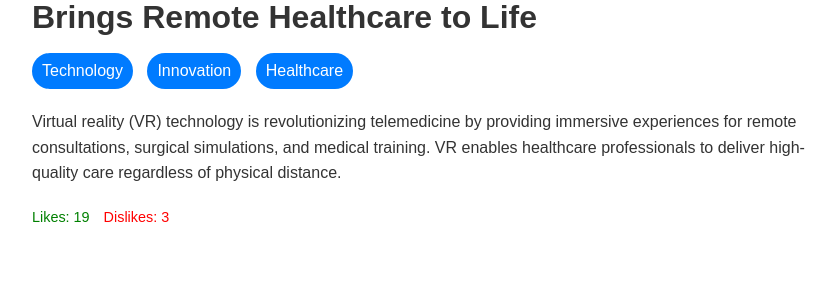
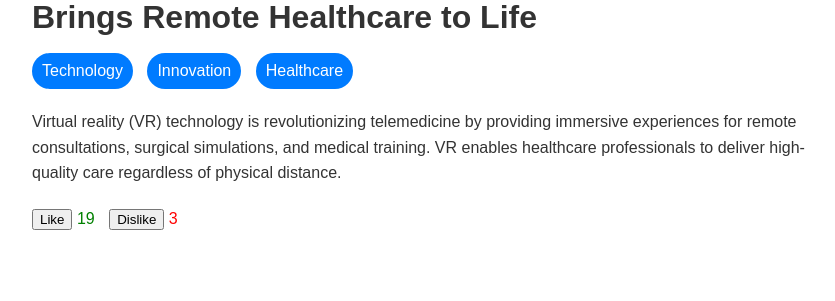
Before and after one commit to monika4445/django-news-api, a Django app: page /news/9/ in a window 1280 px wide. Shown: the part 499-800 px from the top of the page, without its empty margins (208-1043 px from the left). Run offline with Django 4.2, Linux system fonts and the light colour scheme; data comes from the database, SQL or seed files in the repository; both versions use the stored data as it was after the commit.

Commit message:
added functionality for like and dislike buttons

```diff
--- /dev/null
+++ b/main/static/script.js
@@ -0,0 +1,70 @@
+$(document).ready(function() {
+    $('.like-btn').click(function() {
+        const likeBtn = $(this); // Store a reference to the like button
+        const newsId = likeBtn.data('id');
+        const action = 'like';
+        const url = likeBtn.data('url');
+
+        // Update the like count immediately by adding 1
+        const likeCountElement = $('#likes-count-' + newsId);
+        likeCountElement.text(parseInt(likeCountElement.text()) + 1);
+
+        likeDislikeNews(newsId, action, url);
+    });
+
+    $('.dislike-btn').click(function() {
+        const dislikeBtn = $(this); // Store a reference to the dislike button
+        const newsId = dislikeBtn.data('id');
+        const action = 'dislike';
+        const url = dislikeBtn.data('url');
+
+        // Update the dislike count immediately by adding 1
+        const dislikeCountElement = $('#dislikes-count-' + newsId);
+        dislikeCountElement.text(parseInt(dislikeCountElement.text()) + 1);
+
+        likeDislikeNews(newsId, action, url);
+    });
+
+    function likeDislikeNews(newsId, action, url) {
+        // Get CSRF token from cookies
+        const csrftoken = getCookie('csrftoken');
+
+        // Include CSRF token in request headers
+        $.ajax({
+            url: url,
+            method: 'POST',
+            headers: { "X-CSRFToken": csrftoken },
+            data: { id: newsId, action: action },
+            success: function(response) {
+                // Update like/dislike count on the page with the response
+                $('#likes-count-' + newsId).text(response.likes);
+                $('#dislikes-count-' + newsId).text(response.dislikes);
+            },
+            error: function(xhr, status, error) {
+                console.error(error);
+                // Revert the like/dislike count if there's an error
+                if (action === 'like') {
+                    $('#likes-count-' + newsId).text(parseInt($('#likes-count-' + newsId).text()) - 1);
+                } else if (action === 'dislike') {
+                    $('#dislikes-count-' + newsId).text(parseInt($('#dislikes-count-' + newsId).text()) - 1);
+                }
+            }
+        });
+    }
+
+    // Function to get CSRF token from cookies
+    function getCookie(name) {
+        let cookieValue = null;
+        if (document.cookie && document.cookie !== '') {
+            const cookies = document.cookie.split(';');
+            for (let i = 0; i < cookies.length; i++) {
+                const cookie = cookies[i].trim();
+                if (cookie.substring(0, name.length + 1) === (name + '=')) {
+                    cookieValue = decodeURIComponent(cookie.substring(name.length + 1));
+                    break;
+                }
+            }
+        }
+        return cookieValue;
+    }
+});
--- a/main/templates/news_article.html
+++ b/main/templates/news_article.html
@@ -1,3 +1,5 @@
+{% load static %}
+{% csrf_token %}
 <!DOCTYPE html>
 <html lang="en">
 <head>
@@ -64,6 +66,7 @@
             color: red;
         }
     </style>
+           <script src="https://ajax.googleapis.com/ajax/libs/jquery/3.5.1/jquery.min.js"></script>
 </head>
 <body>
     <div class="container">
@@ -76,11 +79,12 @@
                 {% endfor %}
             </div>
             <p>{{ news.content }}</p>
-            <div class="like-dislike">
-                <span class="likes">Likes: {{ news.likes }}</span>
-                <span class="dislikes">Dislikes: {{ news.dislikes }}</span>
-            </div>
+            <button class="like-btn" data-id="{{ news.id }}" data-url="/news/{{ news.id }}/like/">Like</button>
+            <span class="likes">{{ news.likes }}</span>
+            <button class="dislike-btn" data-id="{{ news.id }}" data-url="/news/{{ news.id }}/like/">Dislike</button>
+            <span class="dislikes">{{ news.dislikes }}</span>
         </div>
     </div>
+    <script src="{% static 'script.js' %}"></script>
 </body>
 </html>
--- a/main/urls.py
+++ b/main/urls.py
@@ -10,5 +10,7 @@ urlpatterns = [
     path('news/', views.NewsListView.as_view(), name='news-list'),
     path('news/tag/<str:tag_name>/', views.NewsByTagList.as_view(), name='news-by-tag'),
     path('news/statistics/', statistics_views.statistics, name='statistics'),
+    path('news/<int:pk>/like/', views.like_dislike_news, name='like_news'),
+
 
 ] + static(settings.MEDIA_URL, document_root=settings.MEDIA_ROOT)
--- a/main/views.py
+++ b/main/views.py
@@ -1,8 +1,9 @@
 from django.shortcuts import get_object_or_404
 from rest_framework import generics, status
 from rest_framework.response import Response
-from django.core.paginator import Paginator, Page
+from django.core.paginator import Paginator
 from django.http import HttpResponse
+from django.http import JsonResponse
 from django.views import View
 from .models import News, Tag
 import logging
@@ -103,3 +104,16 @@ class NewsByTagList(generics.ListAPIView):
         tag_name = self.kwargs['tag_name']
         tag = get_object_or_404(Tag, name=tag_name)
         return News.objects.filter(tags=tag)
+
+def like_dislike_news(request, pk):
+    if request.method == 'POST':
+        action = request.POST.get('action')
+        if action in ['like', 'dislike']:
+            news = get_object_or_404(News, pk=pk)
+            if action == 'like':
+                news.likes += 1
+            elif action == 'dislike':
+                news.dislikes += 1
+            news.save()
+            return JsonResponse({'likes': news.likes, 'dislikes': news.dislikes})
+    return JsonResponse({'error': 'Invalid request'})
```
Also changed, not shown: main/static/styles.css (+52 -0 lines), db.sqlite3.
